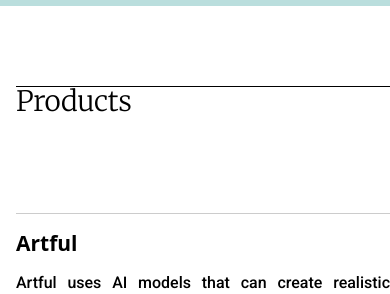
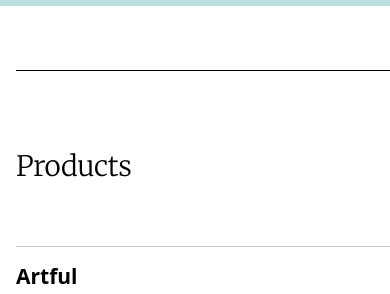
Before and after one commit to vansh77swami/ph-webite, a React (Create React App) app: page /products in a window 390 px wide. Shown: the part 421-715 px from the top of the page. Built offline with nearby package versions, Linux system fonts and the light colour scheme.

Commit message:
Update MidproductSection.css

```diff
--- a/src/css/MidproductSection.css
+++ b/src/css/MidproductSection.css
@@ -9,9 +9,9 @@
     height: 1px;
     background-color: #000000;
     width: 85.2%;
-    position: absolute;
+    position: relative;
     top: 0;
-    margin-top: 6rem;
+    margin-top: 2rem;
 }
 
 .mid-product-heading {
@@ -60,6 +60,8 @@
     margin-left: 0rem;
     padding-top: 0rem;
     width: auto;
+    margin: 0;
+    padding: 0; /* No padding to ensure section stretches the full width */
     }
 
     .section-top-mid-product-border {
@@ -76,7 +78,7 @@
     .section-bottom-mid-second-product-border,
     .section-bottom-end-product-border {
         width: 100%; /* Borders now extend to the full width of their container */
-        margin-top: 4rem;
+        margin-top: 2rem;
     }
 
     /* Adjusting font size and margins for the heading */
```
